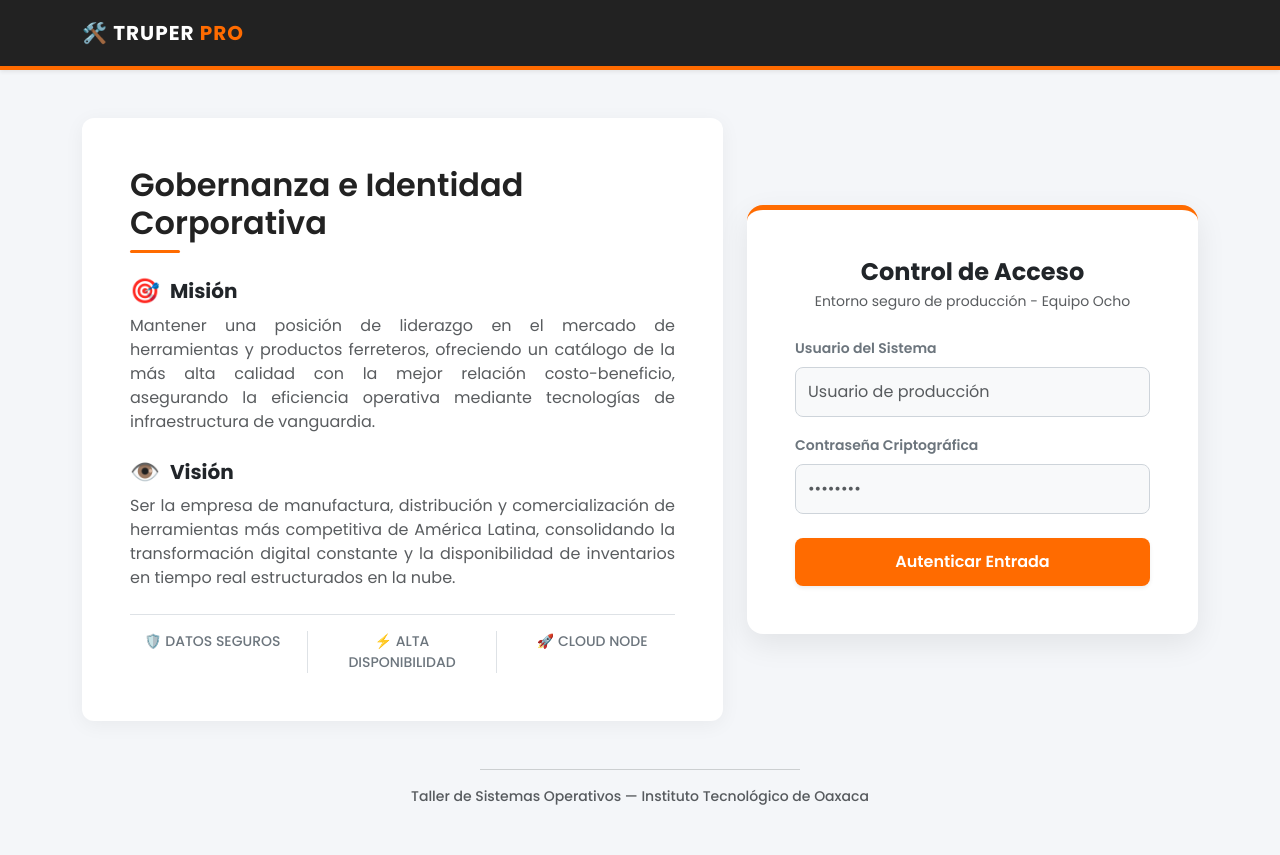
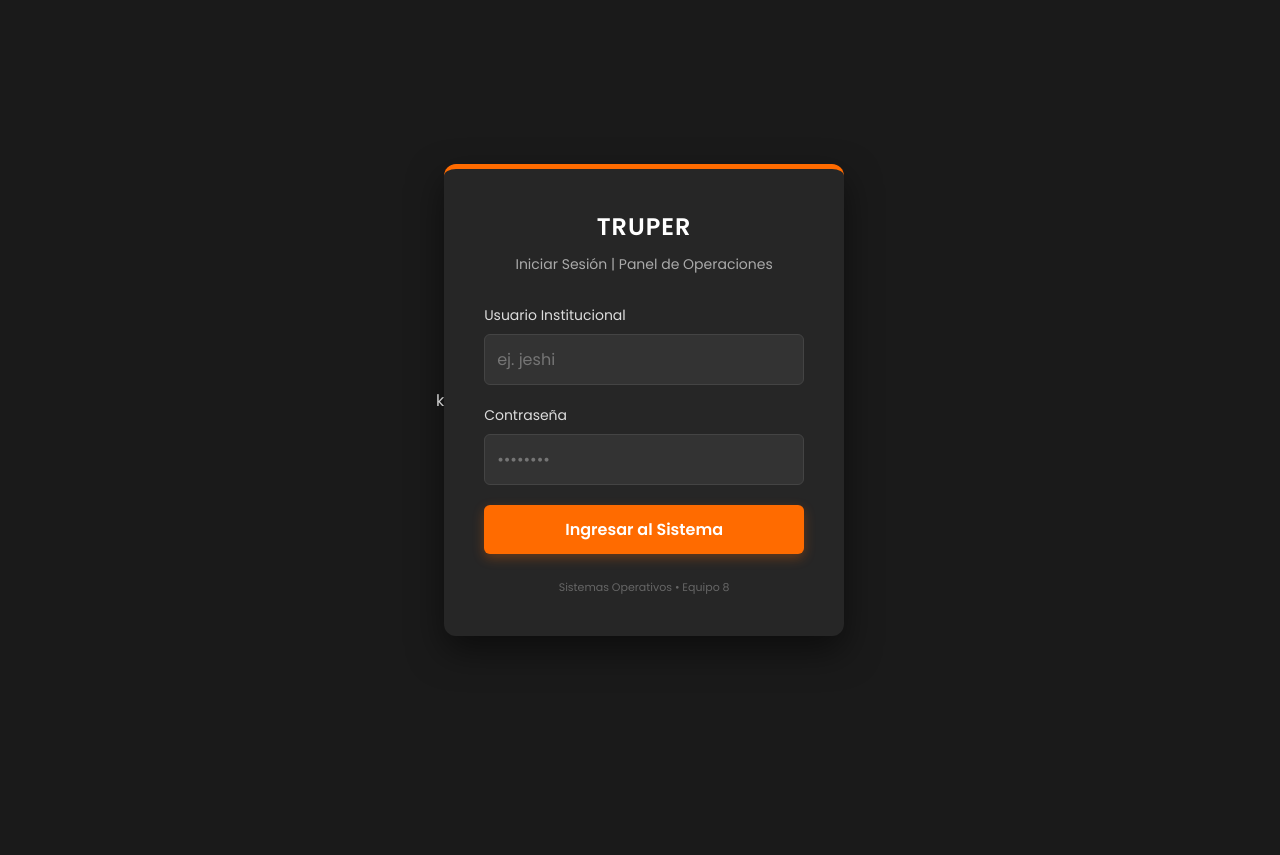
Before and after one commit to jeshiramsh-design/Truper, a PHP site: page / in a window 1280 px wide. After the commit the page ends 594 px from the top, so only its background shows below. Run offline with PHP 8.4, Linux system fonts and the light colour scheme.

Commit message:
Mejora estetica

```diff
--- a/index.php
+++ b/index.php
@@ -1,178 +1,117 @@
-<?php
-session_start();
-if (isset($_SESSION['usuario'])) {
-    header("Location: panel.php");
-    exit();
-}
-?>
-<!DOCTYPE html>
+k<!DOCTYPE html>
 <html lang="es">
 <head>
     <meta charset="UTF-8">
     <meta name="viewport" content="width=device-width, initial-scale=1.0">
-    <title>TRUPER - Portal Corporativo</title>
-    <link href="https://cdn.jsdelivr.net/npm/bootstrap@5.3.0/dist/theme/bootstrap.min.css" rel="stylesheet">
-    <link href="https://fonts.googleapis.com/css2?family=Poppins:wght@300;400;500;600;700&display=swap" rel="stylesheet">
+    <title>Truper - Control de Operaciones</title>
+    <link href="https://fonts.googleapis.com/css2?family=Poppins:wght@300;400;600&display=swap" rel="stylesheet">
     <style>
+        * {
+            margin: 0;
+            padding: 0;
+            box-sizing: border-box;
+            font-family: 'Poppins', sans-serif;
+        }
         body {
-            font-family: 'Poppins', sans-serif;
-            background-color: #f4f6f9;
-            color: #333;
+            background: #1a1a1a;
+            display: flex;
+            justify-content: center;
+            align-items: center;
+            height: 100vh;
+            color: #fff;
         }
-        .navbar-truper {
-            background-color: #222222;
-            border-bottom: 4px solid #ff6b00;
+        .login-container {
+            background: #262626;
+            padding: 40px;
+            border-radius: 12px;
+            box-shadow: 0 15px 35px rgba(0,0,0,0.5);
+            width: 100%;
+            max-width: 400px;
+            border-top: 5px solid #ff6b00; /* Naranja Truper */
+            text-align: center;
         }
-        .navbar-truper .navbar-brand {
-            color: #ffffff;
-            font-weight: 700;
+        .login-container h2 {
+            margin-bottom: 10px;
+            font-weight: 600;
             letter-spacing: 1px;
         }
-        .brand-orange { color: #ff6b00; }
-
-        /* Tarjetas de Contenido */
-        .card-institutional {
-            background: #ffffff;
+        .login-container p {
+            color: #aaa;
+            font-size: 14px;
+            margin-bottom: 30px;
+        }
+        .input-group {
+            margin-bottom: 20px;
+            text-align: left;
+        }
+        .input-group label {
+            display: block;
+            margin-bottom: 8px;
+            color: #ddd;
+            font-size: 14px;
+        }
+        .input-group input {
+            width: 100%;
+            padding: 12px;
+            border-radius: 6px;
+            border: 1px solid #444;
+            background: #333;
+            color: #fff;
+            font-size: 16px;
+            transition: all 0.3s ease;
+        }
+        .input-group input:focus {
+            border-color: #ff6b00;
+            outline: none;
+            background: #3a3a3a;
+        }
+        .btn-login {
+            width: 100%;
+            padding: 12px;
+            background: #ff6b00;
             border: none;
-            border-radius: 12px;
-            box-shadow: 0 4px 20px rgba(0,0,0,0.05);
-            transition: transform 0.3s;
+            border-radius: 6px;
+            color: white;
+            font-size: 16px;
+            font-weight: 600;
+            cursor: pointer;
+            transition: background 0.3s ease;
+            box-shadow: 0 4px 12px rgba(255, 107, 0, 0.3);
         }
-        .section-title {
-            color: #222222;
-            font-weight: 600;
-            position: relative;
-            padding-bottom: 10px;
+        .btn-login:hover {
+            background: #e05e00;
         }
-        .section-title::after {
-            content: '';
-            position: absolute;
-            left: 0;
-            bottom: 0;
-            width: 50px;
-            height: 3px;
-            background-color: #ff6b00;
-            border-radius: 2px;
-        }
-
-        /* Tarjeta de Login */
-        .card-login {
-            background: #ffffff;
-            border: none;
-            border-radius: 16px;
-            box-shadow: 0 10px 30px rgba(0,0,0,0.08);
-            border-top: 5px solid #ff6b00;
-        }
-        .form-control {
-            border-radius: 8px;
-            padding: 12px;
-            border: 1px solid #ced4da;
-            background-color: #f8f9fa;
-        }
-        .form-control:focus {
-            background-color: #fff;
-            border-color: #ff6b00;
-            box-shadow: 0 0 0 0.25rem rgba(255, 107, 0, 0.15);
-        }
-        .btn-truper {
-            background-color: #ff6b00;
-            color: white;
-            font-weight: 600;
-            border-radius: 8px;
-            padding: 12px;
-            border: none;
-            transition: all 0.3s;
-        }
-        .btn-truper:hover {
-            background-color: #e05e00;
-            color: white;
-            transform: translateY(-2px);
-            box-shadow: 0 4px 15px rgba(255, 107, 0, 0.3);
-        }
-        .icon-box {
-            color: #ff6b00;
-            font-size: 1.5rem;
-            margin-right: 10px;
+        .footer-text {
+            margin-top: 25px;
+            font-size: 11px;
+            color: #666;
         }
     </style>
 </head>
 <body>
 
-    <nav class="navbar navbar-truper shadow-sm mb-5 py-3">
-        <div class="container">
-            <span class="navbar-brand mb-0 h1">🛠️ TRUPER <span class="brand-orange">PRO</span></span>
-        </div>
-    </nav>
+    <div class="login-container">
+        <h2>TRUPER</h2>
+        <p>Iniciar Sesión | Panel de Operaciones</p>
 
-    <div class="container">
-        <div class="row g-4 align-items-stretch">
-
-            <div class="col-md-7">
-                <div class="card-institutional p-5 h-100">
-                    <h2 class="section-title mb-4">Gobernanza e Identidad Corporativa</h2>
-
-                    <div class="mb-4 mt-4">
-                        <h5 class="d-flex align-items-center fw-bold text-dark">
-                            <span class="icon-box">🎯</span> Misión
-                        </h5>
-                        <p class="text-muted lh-base" style="text-align: justify;">
-                            Mantener una posición de liderazgo en el mercado de herramientas y productos ferreteros, ofreciendo un catálogo de la más alta calidad con la mejor relación costo-beneficio, asegurando la eficiencia operativa mediante tecnologías de infraestructura de vanguardia.
-                        </p>
-                    </div>
-
-                    <div class="mb-4">
-                        <h5 class="d-flex align-items-center fw-bold text-dark">
-                            <span class="icon-box">👁️</span> Visión
-                        </h5>
-                        <p class="text-muted lh-base" style="text-align: justify;">
-                            Ser la empresa de manufactura, distribución y comercialización de herramientas más competitiva de América Latina, consolidando la transformación digital constante y la disponibilidad de inventarios en tiempo real estructurados en la nube.
-                        </p>
-                    </div>
-
-                    <div class="mt-4 pt-3 border-top">
-                        <div class="row text-center text-secondary small fw-medium">
-                            <div class="col-4 border-end">🛡️ DATOS SEGUROS</div>
-                            <div class="col-4 border-end">⚡ ALTA DISPONIBILIDAD</div>
-                            <div class="col-4">🚀 CLOUD NODE</div>
-                        </div>
-                    </div>
-                </div>
+        <form action="login_process.php" method="POST">
+            <div class="input-group">
+                <label for="username">Usuario Institucional</label>
+                <input type="text" id="username" name="username" placeholder="ej. jeshi" required>
             </div>
 
-            <div class="col-md-5 d-flex align-items-center">
-                <div class="card-login p-5 w-100">
-                    <div class="text-center mb-4">
-                        <h4 class="fw-bold text-dark mb-1">Control de Acceso</h4>
-                        <p class="text-muted small">Entorno seguro de producción - Equipo Ocho</p>
-                    </div>
-
-                    <?php if (isset($_GET['error'])): ?>
-                        <div class="alert alert-danger text-center py-2 small border-0 shadow-sm" role="alert">
-                            ⚠️ Credenciales de autenticación incorrectas.
-                        </div>
-                    <?php endif; ?>
-
-                    <form action="login_process.php" method="POST">
-                        <div class="mb-3">
-                            <label for="username" class="form-label small fw-semibold text-secondary">Usuario del Sistema</label>
-                            <input type="text" class="form-control" id="username" name="username" placeholder="Usuario de producción" required autocomplete="off">
-                        </div>
-                        <div class="mb-4">
-                            <label for="password" class="form-label small fw-semibold text-secondary">Contraseña Criptográfica</label>
-                            <input type="password" class="form-control" id="password" name="password" placeholder="••••••••" required>
-                        </div>
-                        <button type="submit" class="btn btn-truper w-100 shadow-sm">Autenticar Entrada</button>
-                    </form>
-                </div>
+            <div class="input-group">
+                <label for="password">Contraseña</label>
+                <input type="password" id="password" name="password" placeholder="••••••••" required>
             </div>
 
+            <button type="submit" class="btn-login">Ingresar al Sistema</button>
+        </form>
+
+        <div class="footer-text">
+            Sistemas Operativos • Equipo 8
         </div>
     </div>
 
-    <footer class="text-center my-5 text-muted small">
-        <hr class="w-25 mx-auto mb-3">
-        <p class="mb-0 fw-medium">Taller de Sistemas Operativos — Instituto Tecnológico de Oaxaca</p>
-    </footer>
-
 </body>
 </html>
```
